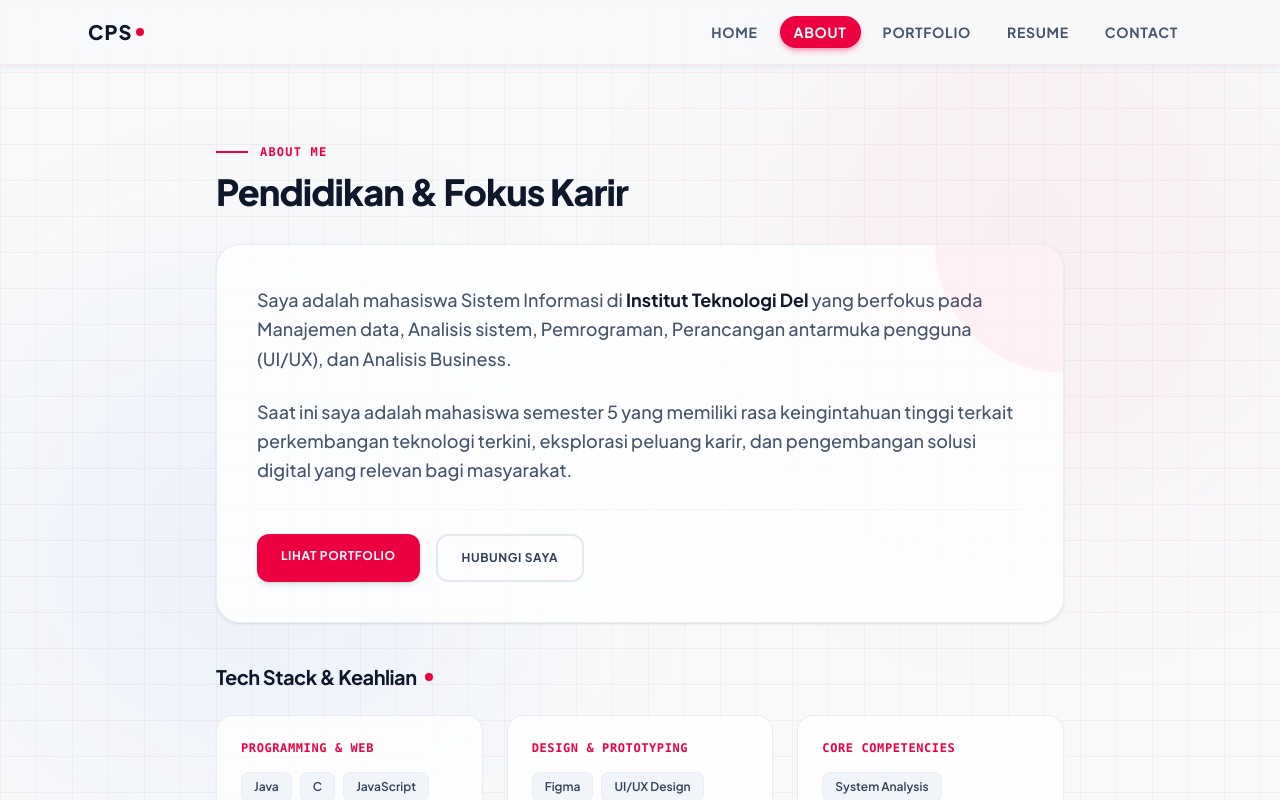
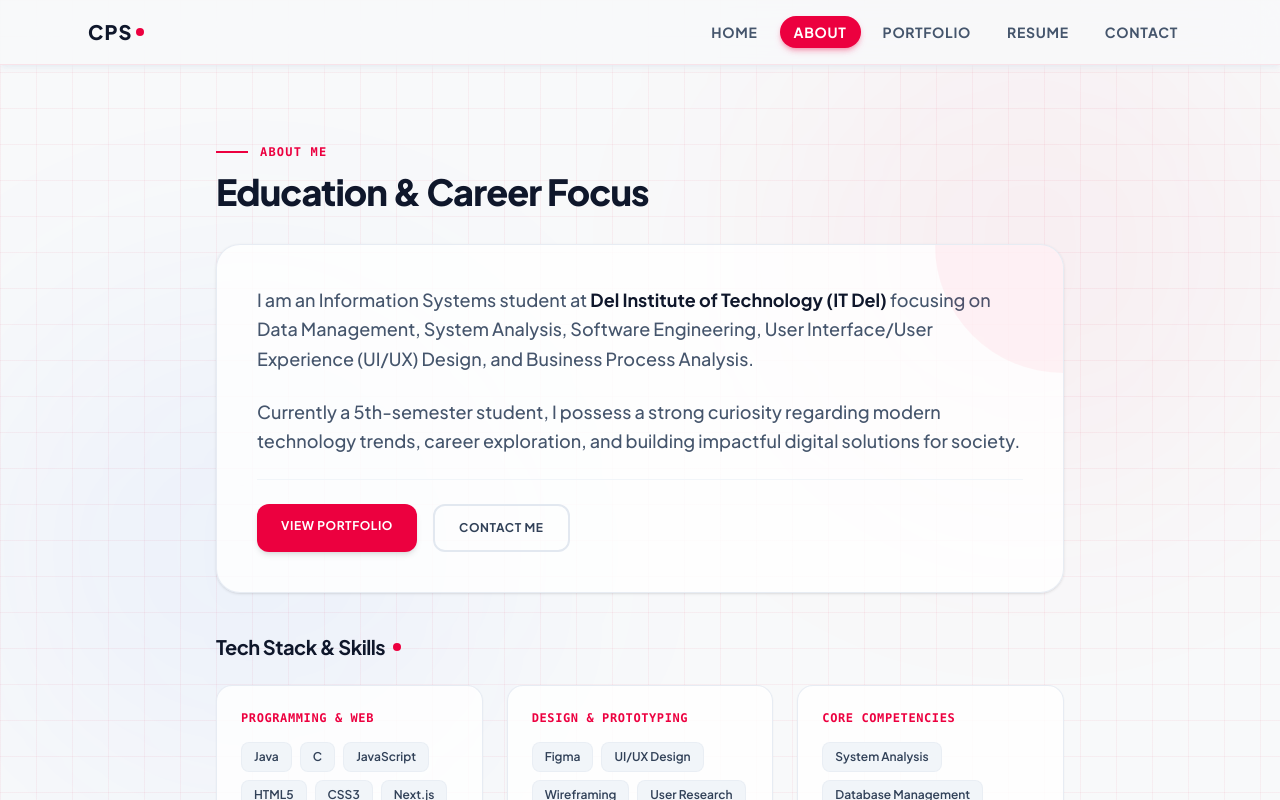
Before and after one commit to ChoqySirait/Portfolio-Sdrhana, a Next.js app: page /about in a window 1280 px wide. Shown: the top 800 px of the page. Built offline with nearby package versions, Linux system fonts and the light colour scheme.

Commit message:
Update about.tsx
Mengubah isi menjadi bahasa inggris agar konsisten

```diff
--- a/app/about/page.tsx
+++ b/app/about/page.tsx
@@ -20,7 +20,7 @@ export default function AboutPage() {
         </div>
 
         <h1 className="text-3xl sm:text-4xl font-extrabold text-slate-900 mb-8 tracking-tight">
-          Pendidikan &amp; Fokus Karir
+          Education &amp; Career Focus
         </h1>
       </ScrollReveal>
 
@@ -30,11 +30,11 @@ export default function AboutPage() {
           <div className="absolute top-0 right-0 w-32 h-32 bg-rose-500/5 rounded-bl-full pointer-events-none"></div>
 
           <p className="text-slate-600 leading-relaxed text-base sm:text-lg font-medium">
-            Saya adalah mahasiswa Sistem Informasi di <span className="text-slate-900 font-bold">Institut Teknologi Del</span> yang berfokus pada Manajemen data, Analisis sistem, Pemrograman, Perancangan antarmuka pengguna (UI/UX), dan Analisis Business.
+            I am an Information Systems student at <span className="text-slate-900 font-bold">Del Institute of Technology (IT Del)</span> focusing on Data Management, System Analysis, Software Engineering, User Interface/User Experience (UI/UX) Design, and Business Process Analysis.
           </p>
 
           <p className="text-slate-600 leading-relaxed text-base sm:text-lg font-medium">
-            Saat ini saya adalah mahasiswa semester 5 yang memiliki rasa keingintahuan tinggi terkait perkembangan teknologi terkini, eksplorasi peluang karir, dan pengembangan solusi digital yang relevan bagi masyarakat.
+            Currently a 5th-semester student, I possess a strong curiosity regarding modern technology trends, career exploration, and building impactful digital solutions for society.
           </p>
 
           <div className="pt-6 border-t border-slate-100 flex flex-wrap gap-4">
@@ -42,13 +42,13 @@ export default function AboutPage() {
               href="/portfolio"
               className="bg-rose-600 hover:bg-rose-700 text-white font-bold text-xs uppercase tracking-wider px-6 py-3.5 rounded-xl shadow-md hover:-translate-y-0.5 active:scale-95 transition-all duration-200"
             >
-              Lihat Portfolio
+              View Portfolio
             </Link>
             <Link
               href="/contact"
               className="border-2 border-slate-200 hover:border-slate-800 text-slate-700 font-bold text-xs uppercase tracking-wider px-6 py-3.5 rounded-xl hover:-translate-y-0.5 active:scale-95 transition-all duration-200"
             >
-              Hubungi Saya
+              Contact Me
             </Link>
           </div>
         </div>
@@ -58,7 +58,7 @@ export default function AboutPage() {
       <ScrollReveal delayClass="delay-200">
         <div className="space-y-6">
           <h2 className="text-xl font-bold text-slate-900 tracking-tight flex items-center gap-2">
-            <span>Tech Stack &amp; Keahlian</span>
+            <span>Tech Stack &amp; Skills</span>
             <span className="w-2 h-2 rounded-full bg-rose-600"></span>
           </h2>
 
```
